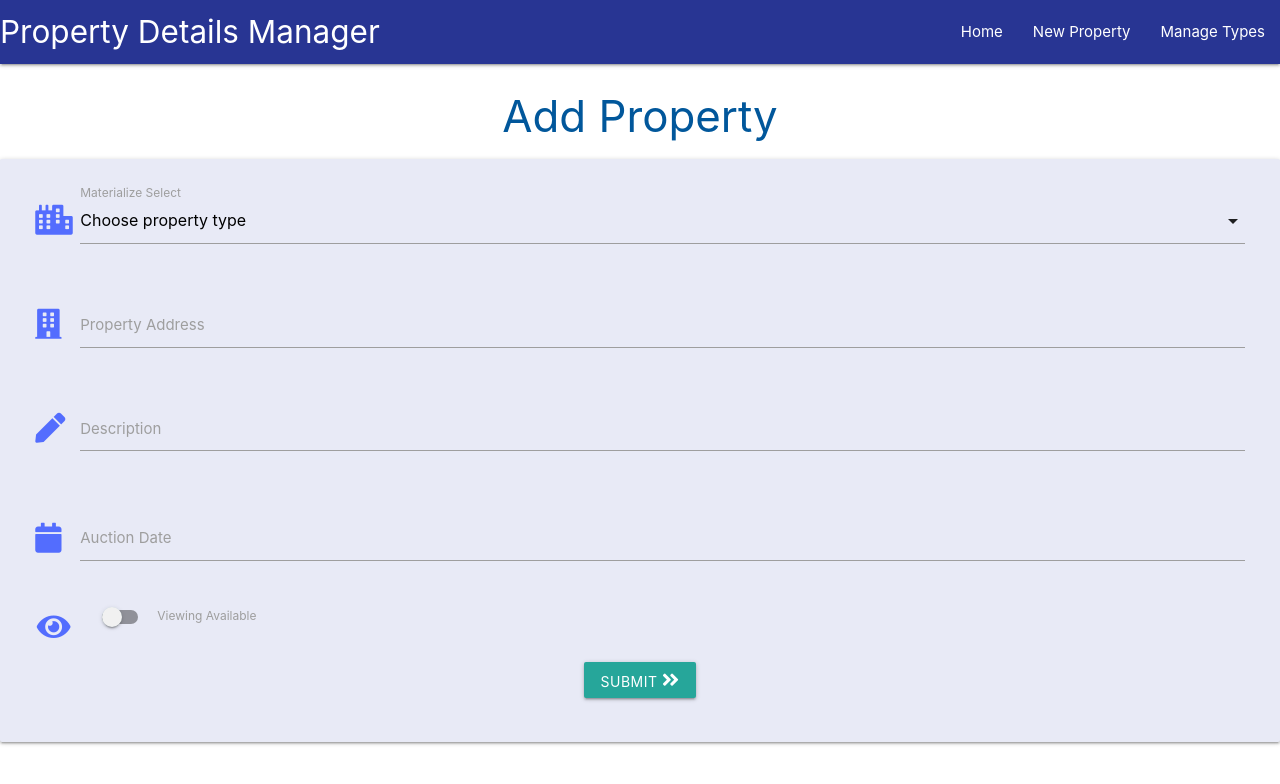
After one commit to Code-Institute-Submissions/data-centric, a Flask app: page /add_property in a window 1280 px wide. The commit adds this page. Shown: the top 784 px of the page. Run offline with Flask 2, Linux system fonts and the light colour scheme; data that the repository does not hold is empty; some libraries are stand-ins or nearby versions.

Commit message:
Add property form to mongo db

```diff
--- a/app.py
+++ b/app.py
@@ -24,6 +24,24 @@ def get_properties():
     return render_template("properties.html", properties=properties)
 
 
+@app.route("/add_property", methods=["GET", "POST"])
+def add_property():
+    if request.method == "POST":
+        Viewing_Available = "yes" if request.form.get("Viewing_Available") else "no"
+        Properties = {
+            "PropertyType_Name": request.form.get("PropertyType_Name"),
+            "Properties_Name": request.form.get("Properties_Name"),
+            "Properties_Description": request.form.get("Properties_Description"),
+            "Viewing_Available": Viewing_Available,
+            "Auction_Date": request.form.get("Auction_Date")
+        }
+        mongo.db.Properties.insert_one(Properties)
+        flash("Property added successfully")
+        return redirect(url_for("get_properties"))
+
+    propertytypes = mongo.db.PropertyType.find().sort("PropertyType_Name", 1)
+    return render_template("add_property.html", propertytypes=propertytypes)
+
 if __name__ == "__main__":
     app.run(host=os.environ.get("IP"),
             port=int(os.environ.get("PORT")),
--- a/static/css/style.css
+++ b/static/css/style.css
@@ -1,7 +1,7 @@
 body {
 }
 
-.viewing-style{
+.icon-style{
     font-family: -apple-system,BlinkMacSystemFont,"Segoe UI",Roboto,Oxygen-Sans,Ubuntu,Cantarell,"Helvetica Neue","Font Awesome 5 Free",sans-serif !important;
     color: #536dfe !important;
 }
--- a/static/js/script.js
+++ b/static/js/script.js
@@ -2,4 +2,13 @@ $(document).ready(function(){
     $(".sidenav").sidenav();
     $('.collapsible').collapsible();
     $('.tooltipped').tooltip();
+    $('select').formSelect();
+    $('.datepicker').datepicker({
+        format: "dd mmmm, yyyy",
+        yearRange: 3,
+        showClearBtn: true,
+        i18n: {
+            done: "Select"
+        }
+    });
 });
--- /dev/null
+++ b/templates/add_property.html
@@ -0,0 +1,64 @@
+{% extends "base.html" %}
+{% block content %}
+
+    <h3 class="light-blue-text text-darken-4 center-align">Add Property</h3>
+
+    <div class="row card-panel indigo lighten-5">
+        <form class="col s12" method="POST" action="{{ url_for('add_property') }}">
+        <div class="row">
+            <div class="input-field col s12">
+                <i class="fas fa-city prefix icon-style"></i>
+                <select id="PropertyType_Name" name="PropertyType_Name" class="validate" required>
+                    <option value="" disabled selected>Choose property type</option>
+                    {% for propertytype in propertytypes %}
+                        <option value="{{ propertytype.PropertyType_Name }}">{{ propertytype.PropertyType_Name }}</option>
+                    {% endfor %}
+                </select>
+                <label>Materialize Select</label>
+            </div>
+        </div>
+        <div class="row">
+            <div class="input-field col s12">
+                <i class="fas fa-building prefix icon-style"></i>
+                <input id="Properties_Name" name="Properties_Name" minlength="5" maxlength="100" type="text" class="validate" required>
+                <label for="Properties_Name">Property Address</label>
+            </div>
+        </div>
+        <div class="row">
+            <div class="input-field col s12">
+                <i class="fas fa-pen prefix icon-style"></i>
+                <textarea id="Properties_Description" name="Properties_Description" minlength="10" maxlength="200" class="materialize-textarea validate" required></textarea>
+                <label for="Properties_Description">Description</label>
+            </div>
+        </div>
+        <div class="row">
+            <div class="input-field col s12">
+                <i class="fas fa-calendar prefix icon-style"></i>
+                <input id="Auction_Date" name="Auction_Date" type="text" class="datepicker validate" required>
+                <label for="Auction_Date">Auction Date</label>
+            </div>
+        </div>
+        <div class="row">
+            <div class="input-field">
+                <!-- Switch -->
+                <div class="switch">
+                &nbsp;&nbsp;&nbsp;<i class="fas fa-eye prefix icon-style"></i>
+                    <label for="Viewing_Available">
+                        <input type="checkbox" name="Viewing_Available" id="Viewing_Available">
+                        <span class="lever icon-style"></span>
+                        Viewing Available
+                    </label>
+                </div>
+            </div>
+        </div>
+        <div class="row">
+            <div class="col s12 center-align">
+                <button class="btn waves-effect waves-light" type="submit">Submit
+                    <i class="fas fa-angle-double-right"></i>
+                </button>
+            </div>
+        </div>
+        </form>
+    </div>
+
+{% endblock %}
--- a/templates/base.html
+++ b/templates/base.html
@@ -21,7 +21,7 @@
                 <a href="#" data-target="mobile-demo" class="sidenav-trigger"><i class="fas fa-bars"></i></a>
                 <ul class="right hide-on-med-and-down">
                     <li><a href="{{ url_for('get_properties') }}">Home</a></li>
-                    <li><a href="#">New Property</a></li>
+                    <li><a href="{{ url_for('add_property') }}">New Property</a></li>
                     <li><a href="#">Manage Types</a></li>
                 </ul>
             </div>
@@ -31,7 +31,7 @@
         <ul class="sidenav" id="mobile-demo">
             <li><h4 class="center-align light-indigo-text text-darken-4">Property Details Manager</h4></li>
             <li><a href="{{ url_for('get_properties') }}">Home</a></li>
-            <li><a href="#">New Property</a></li>
+            <li><a href="{{ url_for('add_property') }}">New Property</a></li>
             <li><a href="#">Manage Types</a></li>
         </ul>
     </header>
```
Also changed, not shown: templates/properties.html (+6 -12 lines).
